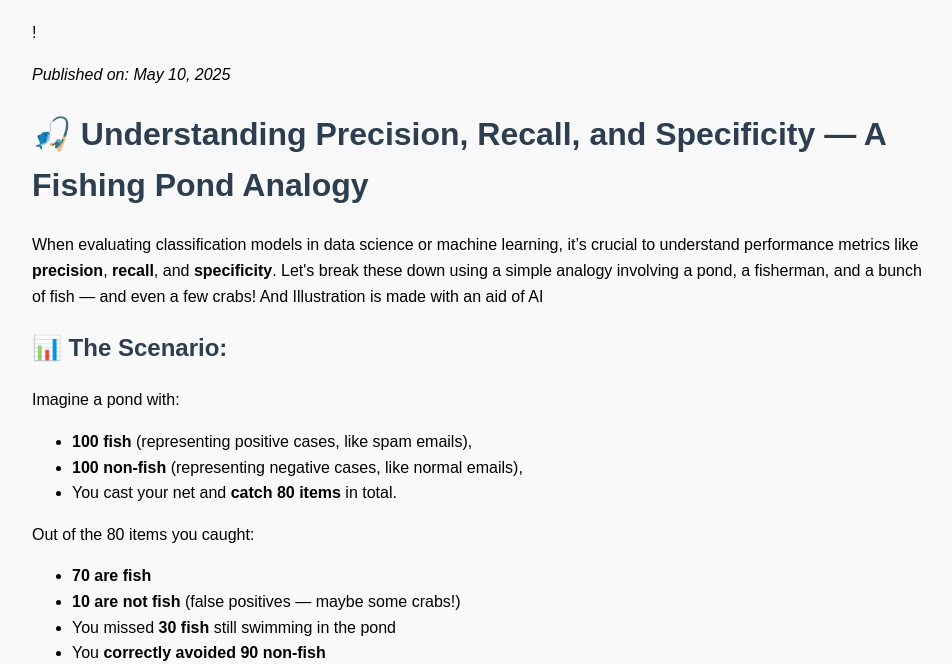
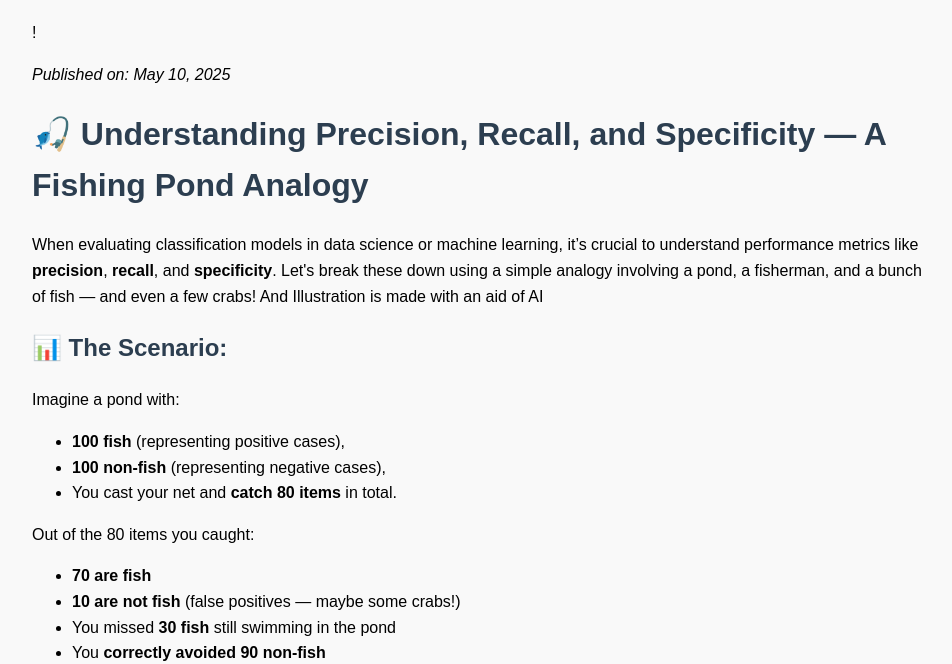
Before and after one commit to Nishapaudel/Nishapaudel.github.io, a plain HTML site: page ML_precison_recal_accuracy.html in a window 1280 px wide. Shown: the top 664 px of the page, without its empty margins (158-1110 px from the left). Drawn offline with Linux system fonts and the light colour scheme.

Commit message:
Update ML_precison_recal_accuracy.html

```diff
--- a/ML_precison_recal_accuracy.html
+++ b/ML_precison_recal_accuracy.html
@@ -46,8 +46,8 @@
   <h2>📊 The Scenario:</h2>
   <p>Imagine a pond with:</p>
   <ul>
-    <li><strong>100 fish</strong> (representing positive cases, like spam emails),</li>
-    <li><strong>100 non-fish</strong> (representing negative cases, like normal emails),</li>
+    <li><strong>100 fish</strong> (representing positive cases),</li>
+    <li><strong>100 non-fish</strong> (representing negative cases),</li>
     <li>You cast your net and <strong>catch 80 items</strong> in total.</li>
   </ul>
   <p>Out of the 80 items you caught:</p>
```
